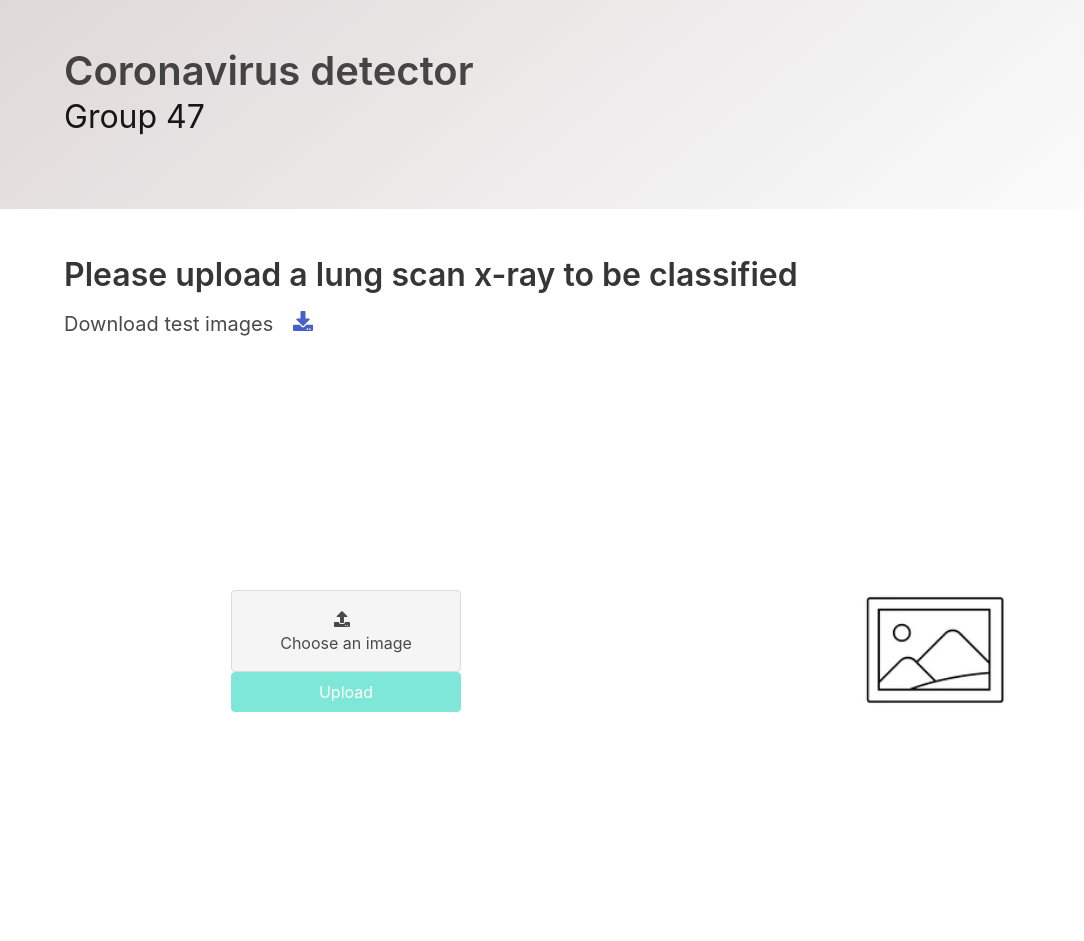
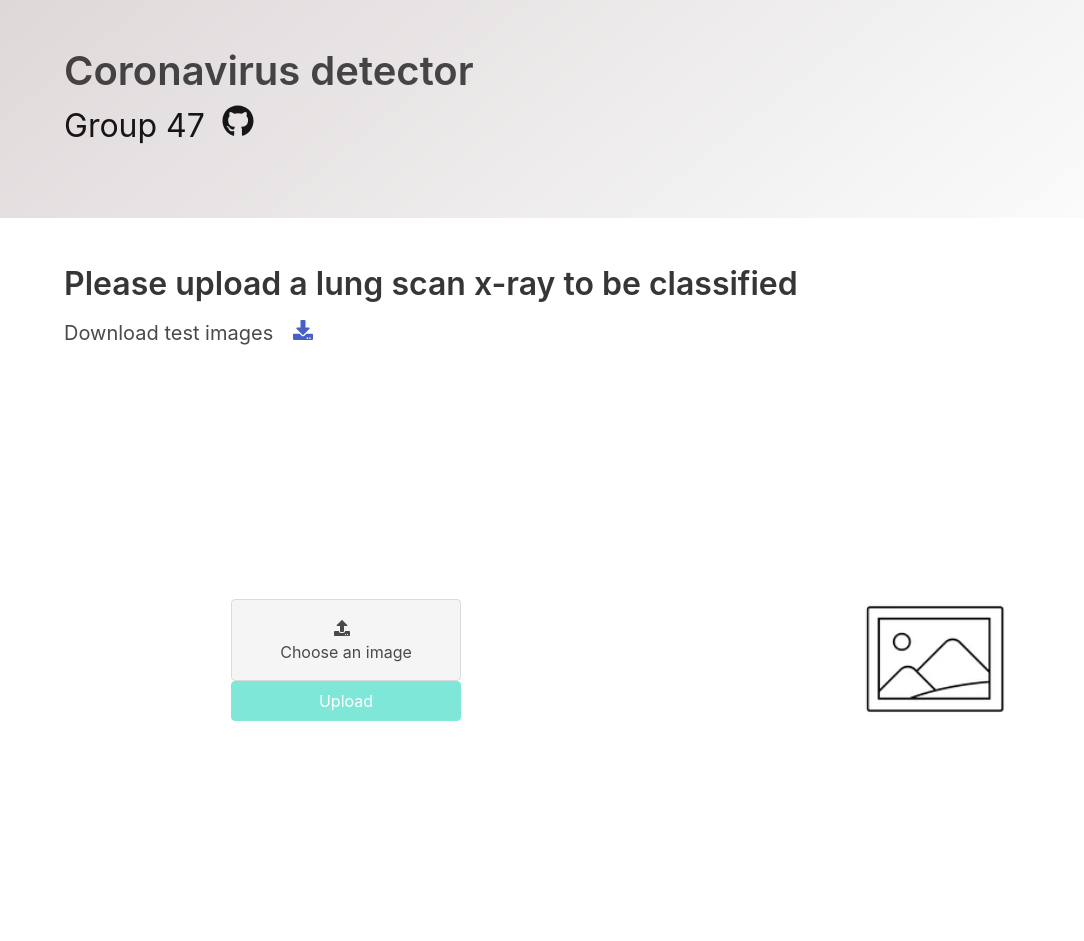
Before and after one commit to lukekoko/42028-Deep-Learning-and-Convolutional-Neural-Network-Assignment-3, a Flask app: page / in a window 1280 px wide. Shown: the top 941 px of the page, without its empty margins (0-1084 px from the left). Run offline with Flask 2, Linux system fonts and the light colour scheme; some libraries are stand-ins or nearby versions.

Commit message:
Add github link

```diff
--- a/GUI/templates/index.html
+++ b/GUI/templates/index.html
@@ -44,6 +44,10 @@
                 </h1>
                 <h2 class="subtitle is-3">
                     Group 47
+                    <a target="_blank" rel="noopener noreferrer"
+                        href="https://github.com/lukekoko/42028-Deep-Learning-and-Convolutional-Neural-Network-Assignment-3">
+                        <span class="icon is-large"><i class="fab fa-github"></i></span>
+                    </a>
                 </h2>
                 <p class="subtitle has-text-danger">
                     {{error}}
```
